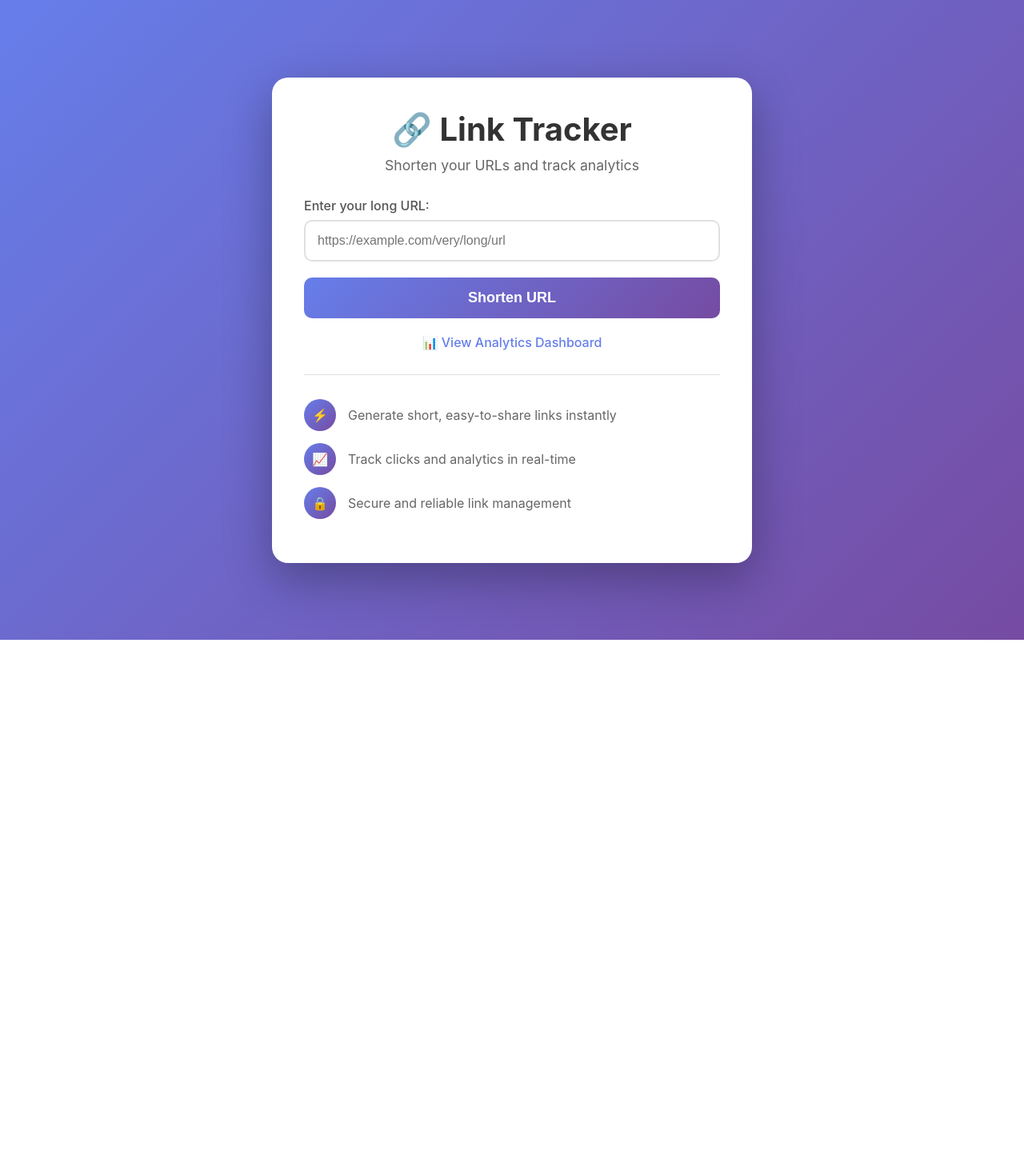
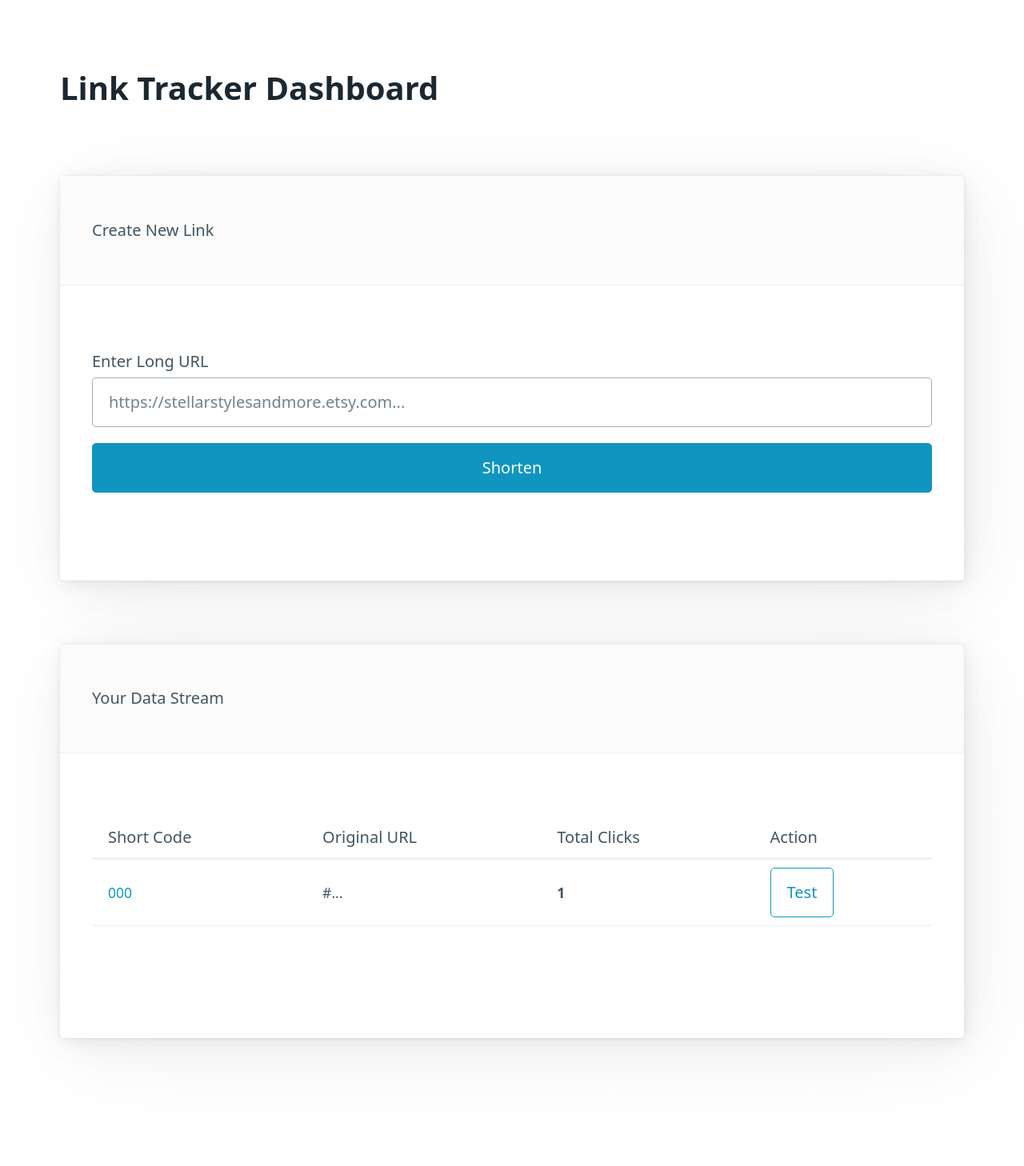
Before and after one commit to WebCraftPhil/link-tracker, a Flask app: page / in a window 1280 px wide. Shown: the whole page at 80% size. Before the commit the page ends 800 px from the top, so only its background shows below. Run offline with Flask 3, Linux system fonts and the light colour scheme; tables that the repository leaves empty hold one stand-in row (values such as "Sample post").

Commit message:
Create unified dashboard with link creation and live analytics
Co-authored-by: WebCraftPhil <118385120+WebCraftPhil@users.noreply.github.com>

```diff
--- a/app.py
+++ b/app.py
@@ -99,7 +99,7 @@ def shorten_url():
         short_url = request.host_url + short_code
 
         if request.is_json:
-            return jsonify({'original_url': original_url, 'short_code': short_code})
+            return jsonify({'original_url': original_url, 'short_code': short_code, 'short_url': short_url})
         else:
             return render_template('result.html', short_url=short_url, original_url=original_url)
 
@@ -153,6 +153,30 @@ def redirect_url(short_code):
     db.commit()
 
     return redirect(link['original_url'])
+
+@app.route('/stats')
+def stats():
+    """Get stats for the dashboard table"""
+    db = get_db()
+    # SQL Query: Join links with clicks to count them
+    # This is a classic "Left Join" aggregation you'd see in Data Science interviews
+    query = """
+        SELECT l.short_code, l.original_url, COUNT(c.id) as click_count
+        FROM links l
+        LEFT JOIN clicks c ON l.id = c.link_id
+        GROUP BY l.id
+        ORDER BY click_count DESC
+    """
+    rows = db.execute(query).fetchall()
+
+    # Convert database rows to a list of dictionaries (JSON)
+    links_data = [
+        {'short_code': row['short_code'],
+         'original_url': row['original_url'],
+         'click_count': row['click_count']}
+        for row in rows
+    ]
+    return jsonify(links_data)
 
 @app.route('/analytics')
 def analytics():
--- a/templates/index.html
+++ b/templates/index.html
@@ -3,168 +3,79 @@
 <head>
     <meta charset="UTF-8">
     <meta name="viewport" content="width=device-width, initial-scale=1.0">
-    <title>Link Tracker - URL Shortener</title>
-    <style>
-        * {
-            margin: 0;
-            padding: 0;
-            box-sizing: border-box;
+    <title>MoneyMaven Link Tracker</title>
+    <link rel="stylesheet" href="https://cdn.jsdelivr.net/npm/@picocss/pico@1/css/pico.min.css">
+</head>
+<body>
+    <main class="container">
+        <h1>Link Tracker Dashboard</h1>
+
+        <article>
+            <header>Create New Link</header>
+            <form id="shortenForm">
+                <label for="url">Enter Long URL</label>
+                <input type="url" id="url" name="url" placeholder="https://stellarstylesandmore.etsy.com..." required>
+                <button type="submit">Shorten</button>
+            </form>
+            <div id="result"></div>
+        </article>
+
+        <article>
+            <header>Your Data Stream</header>
+            <figure>
+                <table>
+                    <thead>
+                        <tr>
+                            <th>Short Code</th>
+                            <th>Original URL</th>
+                            <th>Total Clicks</th>
+                            <th>Action</th>
+                        </tr>
+                    </thead>
+                    <tbody id="statsTable">
+                        </tbody>
+                </table>
+            </figure>
+        </article>
+    </main>
+
+    <script>
+        // 1. Handle Form Submit
+        document.getElementById('shortenForm').onsubmit = async (e) => {
+            e.preventDefault();
+            const url = document.getElementById('url').value;
+
+            const response = await fetch('/shorten', {
+                method: 'POST',
+                headers: {'Content-Type': 'application/json'},
+                body: JSON.stringify({url: url})
+            });
+
+            const data = await response.json();
+            document.getElementById('result').innerHTML = `
+                Success! Your link: <a href="${data.short_url}" target="_blank">${data.short_url}</a>
+            `;
+            loadStats(); // Refresh table
+        };
+
+        // 2. Fetch and Display Stats
+        async function loadStats() {
+            const response = await fetch('/stats');
+            const links = await response.json();
+
+            const tbody = document.getElementById('statsTable');
+            tbody.innerHTML = links.map(link => `
+                <tr>
+                    <td><a href="/${link.short_code}" target="_blank">${link.short_code}</a></td>
+                    <td>${link.original_url.substring(0, 50)}...</td>
+                    <td><strong>${link.click_count}</strong></td>
+                    <td><a href="/${link.short_code}" role="button" class="outline">Test</a></td>
+                </tr>
+            `).join('');
         }
 
-        body {
-            font-family: -apple-system, BlinkMacSystemFont, 'Segoe UI', Roboto, 'Helvetica Neue', Arial, sans-serif;
-            background: linear-gradient(135deg, #667eea 0%, #764ba2 100%);
-            min-height: 100vh;
-            display: flex;
-            justify-content: center;
-            align-items: center;
-            padding: 20px;
-        }
-
-        .container {
-            background: white;
-            border-radius: 20px;
-            padding: 40px;
-            box-shadow: 0 20px 60px rgba(0, 0, 0, 0.3);
-            max-width: 600px;
-            width: 100%;
-        }
-
-        h1 {
-            color: #333;
-            margin-bottom: 10px;
-            font-size: 2.5em;
-            text-align: center;
-        }
-
-        .subtitle {
-            color: #666;
-            text-align: center;
-            margin-bottom: 30px;
-            font-size: 1.1em;
-        }
-
-        .form-group {
-            margin-bottom: 20px;
-        }
-
-        label {
-            display: block;
-            margin-bottom: 8px;
-            color: #555;
-            font-weight: 500;
-        }
-
-        input[type="url"] {
-            width: 100%;
-            padding: 15px;
-            border: 2px solid #e0e0e0;
-            border-radius: 10px;
-            font-size: 16px;
-            transition: border-color 0.3s;
-        }
-
-        input[type="url"]:focus {
-            outline: none;
-            border-color: #667eea;
-        }
-
-        button {
-            width: 100%;
-            padding: 15px;
-            background: linear-gradient(135deg, #667eea 0%, #764ba2 100%);
-            color: white;
-            border: none;
-            border-radius: 10px;
-            font-size: 18px;
-            font-weight: 600;
-            cursor: pointer;
-            transition: transform 0.2s, box-shadow 0.2s;
-        }
-
-        button:hover {
-            transform: translateY(-2px);
-            box-shadow: 0 10px 20px rgba(102, 126, 234, 0.4);
-        }
-
-        button:active {
-            transform: translateY(0);
-        }
-
-        .nav-link {
-            display: block;
-            text-align: center;
-            margin-top: 20px;
-            color: #667eea;
-            text-decoration: none;
-            font-weight: 500;
-            transition: color 0.3s;
-        }
-
-        .nav-link:hover {
-            color: #764ba2;
-        }
-
-        .features {
-            margin-top: 30px;
-            padding-top: 30px;
-            border-top: 1px solid #e0e0e0;
-        }
-
-        .feature {
-            display: flex;
-            align-items: center;
-            margin-bottom: 15px;
-        }
-
-        .feature-icon {
-            width: 40px;
-            height: 40px;
-            background: linear-gradient(135deg, #667eea 0%, #764ba2 100%);
-            border-radius: 50%;
-            display: flex;
-            align-items: center;
-            justify-content: center;
-            color: white;
-            font-weight: bold;
-            margin-right: 15px;
-            flex-shrink: 0;
-        }
-
-        .feature-text {
-            color: #666;
-        }
-    </style>
-</head>
-<body>
-    <div class="container">
-        <h1>🔗 Link Tracker</h1>
-        <p class="subtitle">Shorten your URLs and track analytics</p>
-
-        <form method="POST" action="/shorten">
-            <div class="form-group">
-                <label for="url">Enter your long URL:</label>
-                <input type="url" id="url" name="url" placeholder="https://example.com/very/long/url" required>
-            </div>
-            <button type="submit">Shorten URL</button>
-        </form>
-
-        <a href="/analytics" class="nav-link">📊 View Analytics Dashboard</a>
-
-        <div class="features">
-            <div class="feature">
-                <div class="feature-icon">⚡</div>
-                <div class="feature-text">Generate short, easy-to-share links instantly</div>
-            </div>
-            <div class="feature">
-                <div class="feature-icon">📈</div>
-                <div class="feature-text">Track clicks and analytics in real-time</div>
-            </div>
-            <div class="feature">
-                <div class="feature-icon">🔒</div>
-                <div class="feature-text">Secure and reliable link management</div>
-            </div>
-        </div>
-    </div>
+        // Load stats on page load
+        loadStats();
+    </script>
 </body>
 </html>
```
